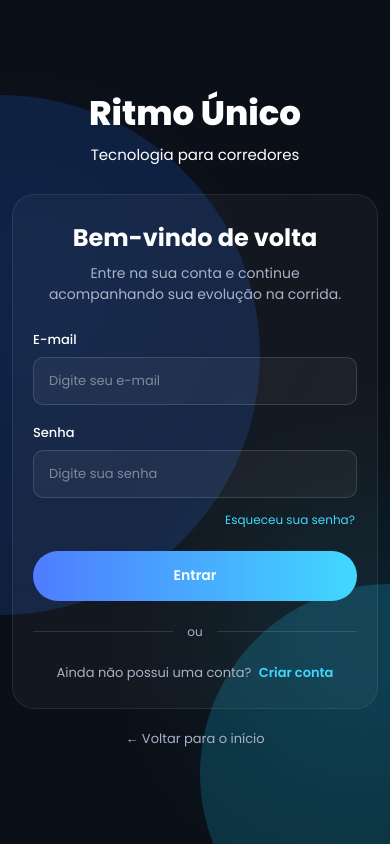
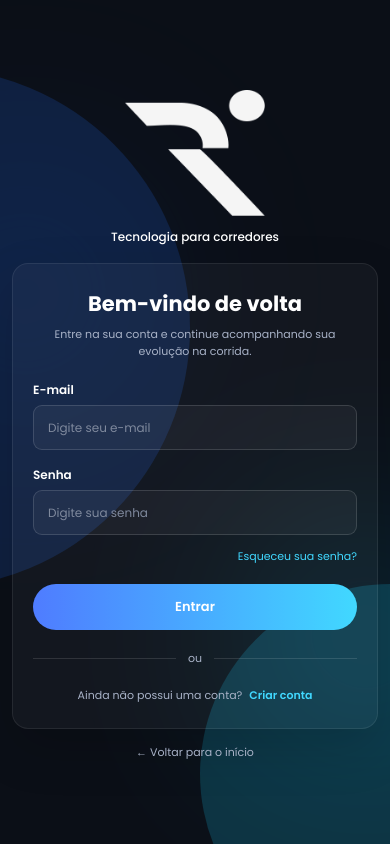
Before and after one commit to joaovitorper/Ritmo-unico, a PHP site: page /pages/login.html in a window 390 px wide. Run offline with PHP 8.4, Linux system fonts and the light colour scheme.

Commit message:
Ajusta layout e logo da tela de login

```diff
--- a/css/login.css
+++ b/css/login.css
@@ -22,7 +22,7 @@ body {
 .login-page {
     min-height: 100vh;
     width: 100%;
-    padding: 40px 20px;
+    padding: 30px 20px;
     display: flex;
     justify-content: center;
     align-items: center;
@@ -30,6 +30,7 @@ body {
     overflow: hidden;
 }
 
+/* Círculo decorativo esquerdo */
 .login-page::before {
     content: "";
     position: absolute;
@@ -37,11 +38,12 @@ body {
     height: 520px;
     background: #173F8A;
     border-radius: 50%;
-    left: -260px;
-    top: 95px;
+    left: -330px;
+    top: 8%;
     opacity: 0.35;
 }
 
+/* Círculo decorativo direito */
 .login-page::after {
     content: "";
     position: absolute;
@@ -82,7 +84,7 @@ body {
 
 .login-container {
     width: 100%;
-    max-width: 520px;
+    max-width: 430px;
     position: relative;
     z-index: 2;
 }
@@ -92,67 +94,86 @@ body {
     text-align: center;
 }
 
-.login-content h1 {
-    font-size: 48px;
-    line-height: 1.1;
-    font-weight: 800;
-    margin-bottom: 10px;
+/* =========================
+   LOGO
+========================= */
+
+.login-logo {
+    display: block;
+    width: 190px;
+    height: 190px;
+    object-fit: contain;
+    margin: 0 auto 5px;
 }
+
+/* =========================
+   TAG
+========================= */
 
 .login-tag {
     display: block;
     color: white;
-    font-size: 15px;
-    margin-bottom: 28px;
+    font-size: 13px;
+    font-weight: 500;
+    margin-bottom: 20px;
 }
+
+/* =========================
+   CAIXA DE LOGIN
+========================= */
 
 .login-box {
     width: 100%;
-    padding: 32px 38px;
+    padding: 28px 30px;
     background: rgba(255, 255, 255, 0.035);
     border: 1px solid rgba(255, 255, 255, 0.08);
-    border-radius: 22px;
+    border-radius: 18px;
     text-align: left;
+    box-shadow: 0 20px 50px rgba(0, 0, 0, 0.15);
 }
 
 .login-box h2 {
-    font-size: 28px;
+    font-size: 24px;
     font-weight: 700;
     text-align: center;
-    margin-bottom: 8px;
+    margin-bottom: 7px;
 }
 
 .login-description {
     color: var(--gray);
-    font-size: 14px;
+    font-size: 12px;
     line-height: 1.5;
     text-align: center;
-    margin-bottom: 25px;
+    margin-bottom: 22px;
 }
+
+/* =========================
+   CAMPOS
+========================= */
 
 .input-group {
     width: 100%;
-    margin-bottom: 18px;
+    margin-bottom: 16px;
 }
 
 .input-group label {
     display: block;
-    font-size: 13px;
-    font-weight: 500;
-    margin-bottom: 7px;
+    font-size: 12px;
+    font-weight: 600;
+    margin-bottom: 6px;
 }
 
 .input-group input {
     width: 100%;
-    height: 48px;
-    padding: 0 15px;
+    height: 45px;
+    padding: 0 14px;
     background: rgba(255, 255, 255, 0.045);
     border: 1px solid rgba(255, 255, 255, 0.14);
-    border-radius: 10px;
+    border-radius: 9px;
     outline: none;
     color: white;
     font-family: 'Poppins', sans-serif;
-    font-size: 13px;
+    font-size: 12px;
     transition: 0.3s;
 }
 
@@ -165,18 +186,21 @@ body {
     box-shadow: 0 0 0 2px rgba(65, 216, 255, 0.08);
 }
 
+/* =========================
+   ESQUECEU SENHA
+========================= */
+
 .forgot-password {
     width: 100%;
     display: flex;
     justify-content: flex-end;
-    margin-top: -5px;
-    margin-bottom: 22px;
-    padding-right: 2px;
+    margin-top: -3px;
+    margin-bottom: 19px;
 }
 
 .forgot-password a {
     color: var(--cyan);
-    font-size: 12px;
+    font-size: 11px;
     text-decoration: none;
     transition: 0.3s;
 }
@@ -185,9 +209,13 @@ body {
     color: white;
 }
 
+/* =========================
+   BOTÃO
+========================= */
+
 .login-button {
     width: 100%;
-    height: 50px;
+    height: 46px;
     border: none;
     border-radius: 50px;
     background: linear-gradient(
@@ -197,23 +225,28 @@ body {
     );
     color: white;
     font-family: 'Poppins', sans-serif;
-    font-size: 14px;
+    font-size: 13px;
     font-weight: 600;
     cursor: pointer;
     transition: 0.3s;
 }
 
 .login-button:hover {
-    transform: translateY(-3px);
+    transform: translateY(-2px);
+    box-shadow: 0 8px 20px rgba(65, 216, 255, 0.18);
 }
+
+/* =========================
+   DIVISOR
+========================= */
 
 .divider {
     display: flex;
     align-items: center;
-    gap: 14px;
-    margin: 22px 0;
+    gap: 12px;
+    margin: 20px 0;
     color: var(--gray);
-    font-size: 12px;
+    font-size: 11px;
 }
 
 .divider::before,
@@ -224,10 +257,14 @@ body {
     background: rgba(255, 255, 255, 0.12);
 }
 
+/* =========================
+   CRIAR CONTA
+========================= */
+
 .create-account {
     color: var(--gray);
     text-align: center;
-    font-size: 13px;
+    font-size: 11px;
 }
 
 .create-account a {
@@ -237,11 +274,19 @@ body {
     margin-left: 4px;
 }
 
+.create-account a:hover {
+    color: white;
+}
+
+/* =========================
+   VOLTAR
+========================= */
+
 .back-home {
     display: block;
-    margin-top: 20px;
+    margin-top: 15px;
     color: var(--gray);
-    font-size: 13px;
+    font-size: 11px;
     text-align: center;
     text-decoration: none;
     transition: 0.3s;
@@ -251,34 +296,64 @@ body {
     color: var(--cyan);
 }
 
+/* =========================
+   TABLET
+========================= */
+
 @media (max-width: 768px) {
+
     .login-page {
         padding: 30px 15px;
     }
 
-    .login-content h1 {
-        font-size: 40px;
+    .login-container {
+        max-width: 400px;
+    }
+
+    .login-logo {
+        width: 170px;
+        height: 170px;
     }
 
     .login-box {
-        padding: 28px 25px;
+        padding: 27px 25px;
     }
 }
 
+/* =========================
+   CELULAR
+========================= */
+
 @media (max-width: 480px) {
+
     .login-page {
         padding: 25px 12px;
     }
 
-    .login-content h1 {
-        font-size: 34px;
+    .login-container {
+        max-width: 100%;
+    }
+
+    .login-logo {
+        width: 140px;
+        height: 140px;
+    }
+
+    .login-tag {
+        font-size: 12px;
+        margin-bottom: 17px;
     }
 
     .login-box {
-        padding: 25px 20px;
+        padding: 24px 20px;
+        border-radius: 16px;
     }
 
     .login-box h2 {
-        font-size: 24px;
+        font-size: 21px;
+    }
+
+    .login-description {
+        font-size: 11px;
     }
 }
--- a/pages/login.html
+++ b/pages/login.html
@@ -5,9 +5,9 @@
     <meta charset="UTF-8">
     <meta name="viewport" content="width=device-width, initial-scale=1.0">
 
-    <title>Entrar | Ritmo Único</title>
+    <link rel="stylesheet" href="../css/login.css">
 
-    <link rel="stylesheet" href="../css/login.css">
+    <title>Login | Ritmo Único</title>
 </head>
 
 <body>
@@ -21,12 +21,19 @@
 
             <div class="login-content">
 
-                <h1>Ritmo Único</h1>
+                <!-- Logo -->
+                <img
+                    src="../assets/img/identidade Visual/Final logo.png"
+                    alt="Logo do Ritmo Único"
+                    class="login-logo"
+                >
 
+                <!-- Frase da marca -->
                 <span class="login-tag">
                     Tecnologia para corredores
                 </span>
 
+                <!-- Caixa de login -->
                 <div class="login-box">
 
                     <h2>Bem-vindo de volta</h2>
@@ -62,10 +69,15 @@
                         </div>
 
                         <div class="forgot-password">
-                            <a href="#">Esqueceu sua senha?</a>
+                            <a href="#">
+                                Esqueceu sua senha?
+                            </a>
                         </div>
 
-                        <button type="submit" class="login-button">
+                        <button
+                            type="submit"
+                            class="login-button"
+                        >
                             Entrar
                         </button>
 
@@ -77,11 +89,14 @@
 
                     <p class="create-account">
                         Ainda não possui uma conta?
-                        <a href="cadastro.html">Criar conta</a>
+                        <a href="cadastro.html">
+                            Criar conta
+                        </a>
                     </p>
 
                 </div>
 
+                <!-- Voltar para página inicial -->
                 <a href="../index.html" class="back-home">
                     ← Voltar para o início
                 </a>
@@ -93,4 +108,5 @@
     </div>
 
 </body>
+
 </html>
```
